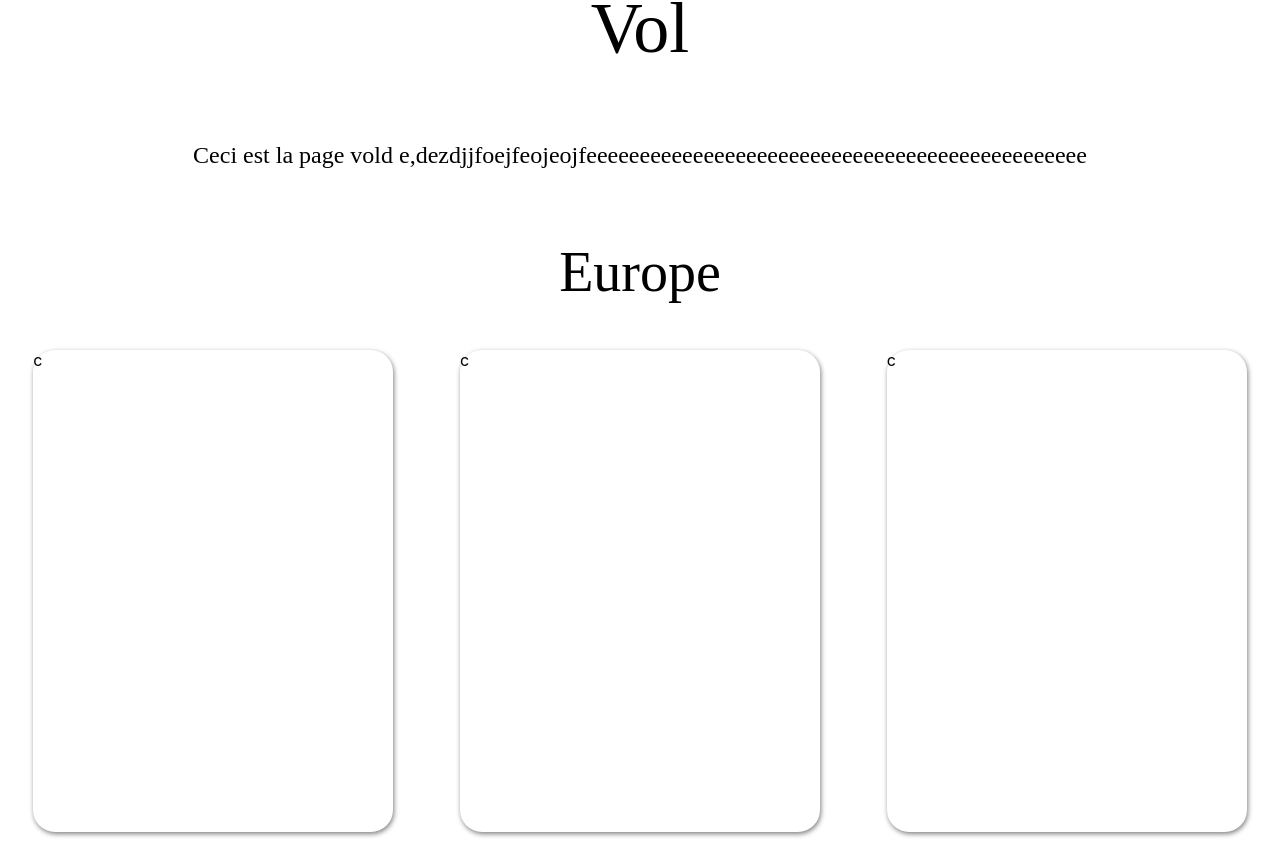
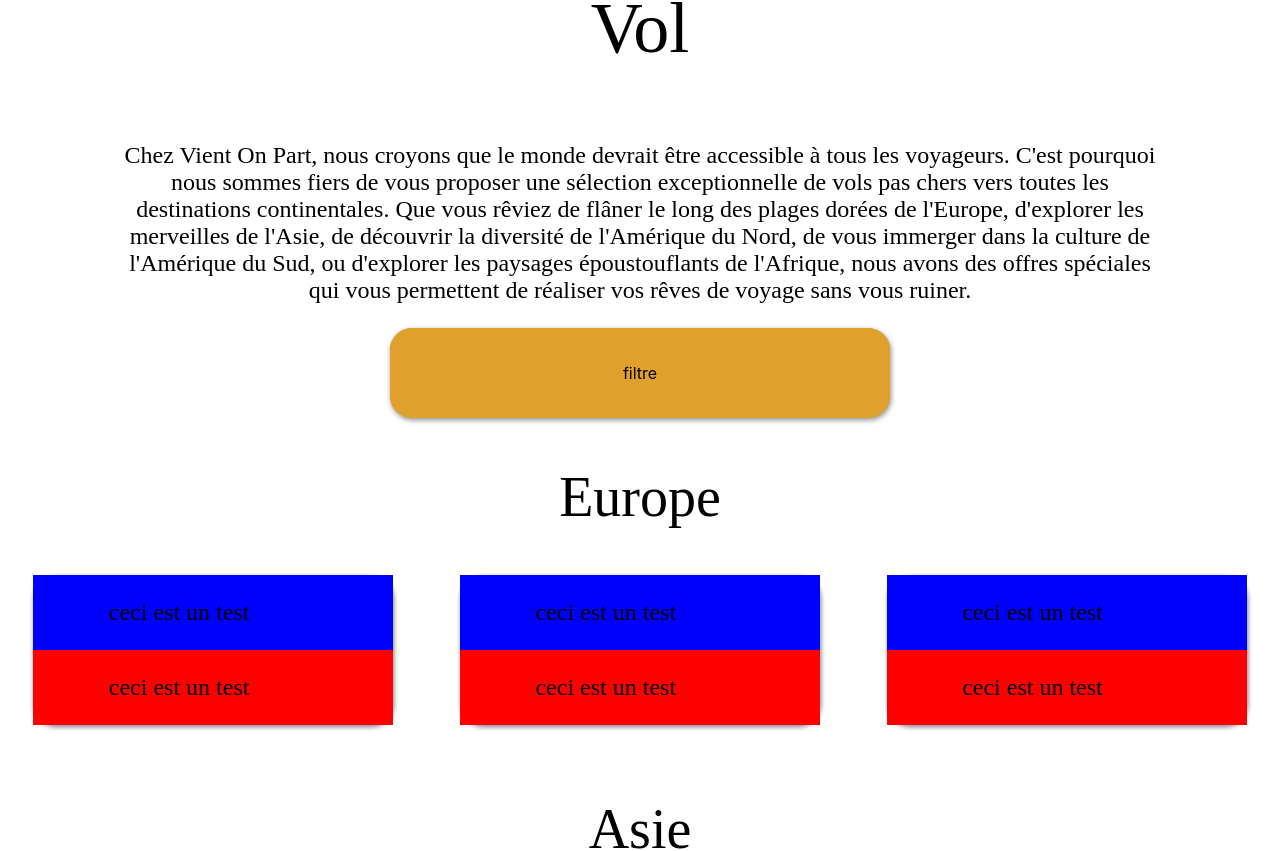
Before and after one commit to stellaric/vop, a React (Create React App) app in the folder frontend_vop/vop/: page /vol in a window 1280 px wide. Shown: the part 1021-1872 px from the top of the page. Built offline with nearby package versions, Linux system fonts and the light colour scheme; some icons are missing; a web font is replaced by a local one.

Commit message:
ajout card europe

```diff
--- a/frontend_vop/vop/src/Pages/Accueil/Accueil.css
+++ b/frontend_vop/vop/src/Pages/Accueil/Accueil.css
@@ -22,13 +22,13 @@
     display: flex;
     flex-direction: row;
     justify-content: center;
-    background-color: #ffffff61;
+    background-color: #ffffff75;
     max-width: 1000px;
     align-self: center;
     width: 100%;
-    max-height: 80px;
+    max-height: 110px;
     height: 100%;
-    border-radius: 4%;
+    border-radius: 22px;
 }
   /*main*/
 .main_accueil h2 {
--- a/frontend_vop/vop/src/Pages/Accueil/Accueil.js
+++ b/frontend_vop/vop/src/Pages/Accueil/Accueil.js
@@ -2,7 +2,7 @@ import Header from './components/Header';
 import Main from './components/Main';
 import React from 'react';
 import Footer from '../../componentsG/Footer';
-import '../../App.css';
+
 export default function Accueil() {
     return (
 
--- a/frontend_vop/vop/src/Pages/Accueil/components/Main.js
+++ b/frontend_vop/vop/src/Pages/Accueil/components/Main.js
@@ -2,7 +2,6 @@ import React from "react";
 import "../Accueil.css";
 import "react-responsive-carousel/lib/styles/carousel.min.css"; // Styles CSS de la bibliothèque
 import { Carousel } from "react-responsive-carousel";
-import test from "../../../media/img/slide1.jpg";
 import imgDest1 from "../../../media/img/img_dest_1.jpg";
 import imgDest2 from "../../../media/img/img_dest_2.jpg";
 import imgDest3 from "../../../media/img/img_dest_3.jpg";
@@ -23,21 +22,21 @@ export default function Main() {
         <div className="destination_card">
           <div className="card_portugal">
             <img src={imgDest1} alt="img_portugal" />
-            <h4>Lisbonne</h4>
+            <h4>Portugal</h4>
             <p>Description</p>
             </div>
 
 
           <div className="card_italie">
             <img src={imgDest2} alt="img_italie" />
-            <h4>Lisbonne</h4>
+            <h4>Italie</h4>
             <p>Description</p>
             </div>
 
 
           <div className="card_paris">
             <img src={imgDest3} alt="img_paris" />
-            <h4>Lisbonne</h4>
+            <h4>Paris</h4>
             <p>Description</p>
             </div>
           </div>
--- a/frontend_vop/vop/src/Pages/Vol/Vol.css
+++ b/frontend_vop/vop/src/Pages/Vol/Vol.css
@@ -45,15 +45,42 @@ body{
     font-family: 'Chilanka';
     font-weight: 400;
     align-self: center;
+    width: 81%;
+    text-align: center;
+}
+.filtre {
+    display: flex;
+    flex-direction: row;
+    justify-content: center;
+    background: #e0a02c;
+    align-items: center;
+    width: 500px;
+    align-self: center;
+    height: 90px;
+    border-radius: 22px;
+    box-shadow: 1px 2px 5px #80808085;
 }
 
 .card  {
-    width: 360px;
-    height: 482px;
+    max-width: 360px;
+    max-height: 482px;
+    width: 100%;
+    height: 100%;
     border-radius: 22px;
     box-shadow: 1px 2px 5px grey;
+    display: flex;
+    flex-direction: column;
 }
 
+.card_img {
+    height: 50%;
+    background-color: blue;
+}
+
+.card_content {
+    height: 50%;
+    background-color: red;
+}
 .asie,.europe,.amerique,.afrique {
     display: flex;
     flex-direction: row;
--- a/frontend_vop/vop/src/Pages/Vol/components/Main.js
+++ b/frontend_vop/vop/src/Pages/Vol/components/Main.js
@@ -1,27 +1,55 @@
 import React from "react";
 import "../Vol.css";
-
+import test from "../../../media/img/fd_2.jpg";
 export default function Main() {
   return (
     <main className="main_vol">
       <h1>Vol</h1>
-      <p>Ceci est la page vold
-        e,dezdjjfoejfeojeojfeeeeeeeeeeeeeeeeeeeeeeeeeeeeeeeeeeeeeeeeeeeeeee
-         </p>
+      <p>
+        Chez Vient On Part, nous croyons que le monde devrait être accessible à
+        tous les voyageurs. C'est pourquoi nous sommes fiers de vous proposer
+        une sélection exceptionnelle de vols pas chers vers toutes les
+        destinations continentales. Que vous rêviez de flâner le long des plages
+        dorées de l'Europe, d'explorer les merveilles de l'Asie, de découvrir la
+        diversité de l'Amérique du Nord, de vous immerger dans la culture de
+        l'Amérique du Sud, ou d'explorer les paysages époustouflants de
+        l'Afrique, nous avons des offres spéciales qui vous permettent de
+        réaliser vos rêves de voyage sans vous ruiner.
+      </p>
 
       <section className="filtre">
         <div className="filtre">
-          <div className="filtre_content"></div>
+          <div className="filtre_content">filtre</div>
         </div>
       </section>
 
       <h2>Europe</h2>
       <section className="europe">
-        <div className="card">c</div>
-        <div className="card">c</div>
-        <div className="card">c</div>
+        <div className="card">
+          <div className="card_img">
+            <p>ceci est un test </p>
+          </div>
+          <div className="card_content">
+            <p>ceci est un test </p>
+          </div>
+        </div>
+        <div className="card">
+          <div className="card_img">
+            <p>ceci est un test </p>
+          </div>
+          <div className="card_content">
+            <p>ceci est un test </p>
+          </div>
+        </div>
+        <div className="card">
+          <div className="card_img">
+            <p>ceci est un test </p>
+          </div>
+          <div className="card_content">
+            <p>ceci est un test </p>
+          </div>
+        </div>
       </section>
-
 
       <h2>Asie</h2>
       <section className="asie">
@@ -30,10 +58,8 @@ export default function Main() {
         <div className="card">c</div>
       </section>
 
-
       <h2>Amérique</h2>
       <section className="amerique">
-
         <div className="card">c</div>
         <div className="card">c</div>
         <div className="card">c</div>
@@ -41,10 +67,9 @@ export default function Main() {
 
       <h2>Afrique</h2>
       <section className="afrique">
-
-      <div className="card">c</div>
-      <div className="card">c</div>
-      <div className="card">c</div>
+        <div className="card">c</div>
+        <div className="card">c</div>
+        <div className="card">c</div>
       </section>
     </main>
   );
```
